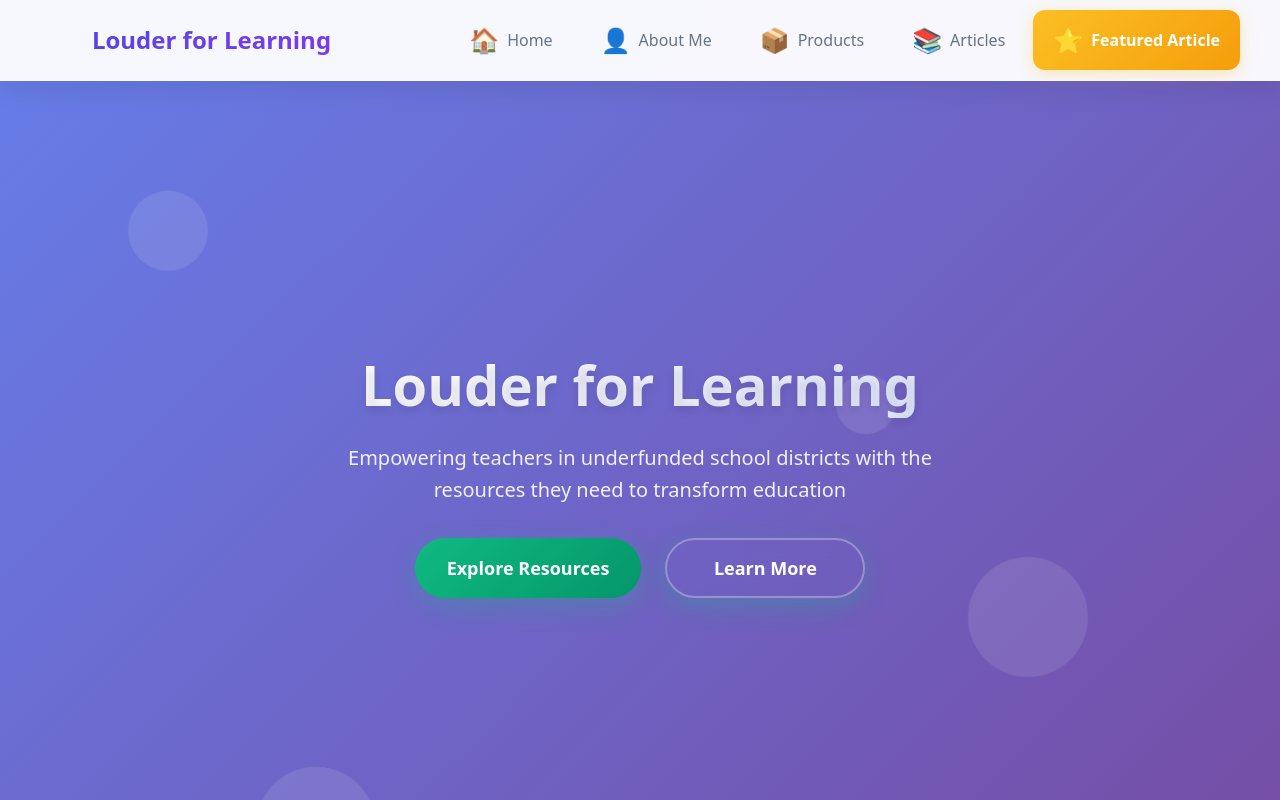
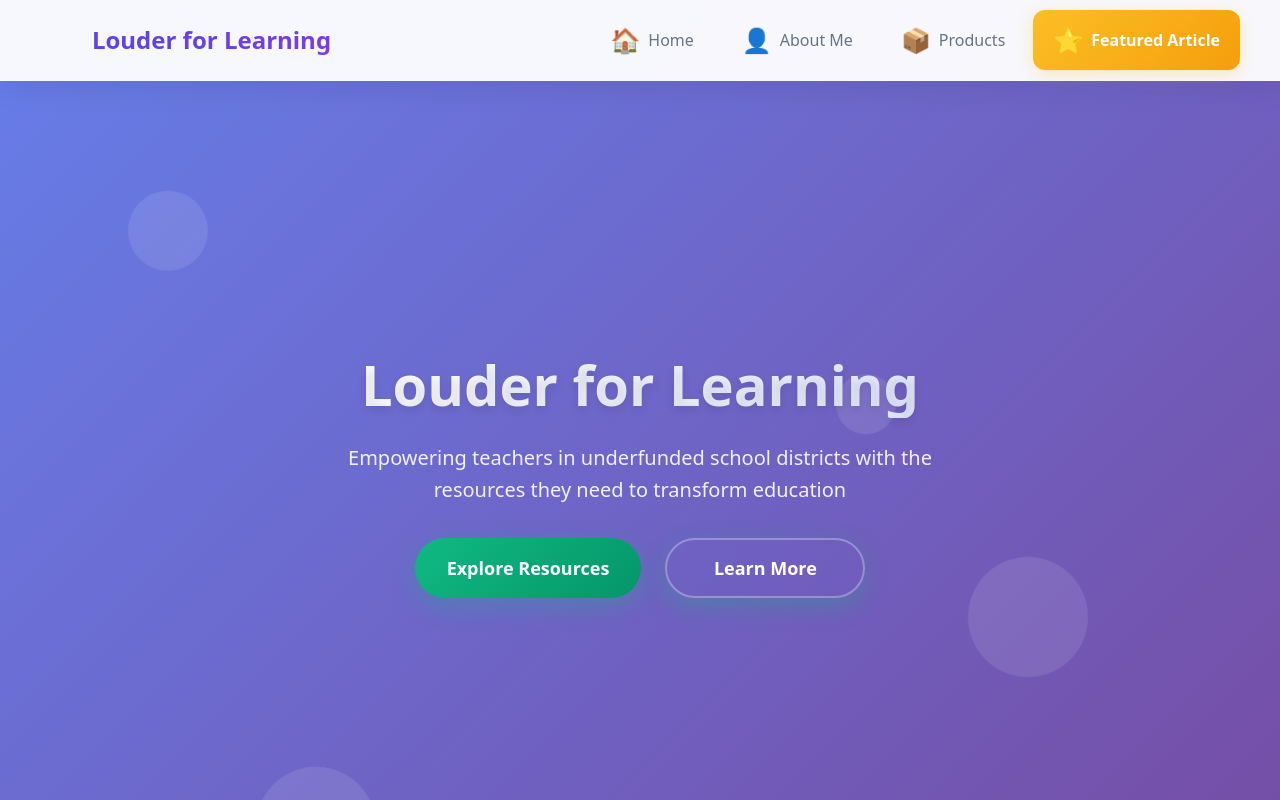
Before and after one commit to ayush-db/louder-for-learning, a React (Vite) app in the folder frontend/: page / in a window 1280 px wide. Built offline with nearby package versions, Linux system fonts and the light colour scheme.

Commit message:
updated start of 1/4/26

```diff
--- a/frontend/src/navbar.jsx
+++ b/frontend/src/navbar.jsx
@@ -52,12 +52,6 @@ const Navbar = () => {
                             </Link>
                         </li>
                         <li className="navbar-item">
-                            <Link to="/articles" className="navbar-link" onClick={() => setIsOpen(false)}>
-                                <span className="link-icon">📚</span>
-                                Articles
-                            </Link>
-                        </li>
-                        <li className="navbar-item">
                             <Link to="/articles/article1" className="navbar-link featured" onClick={() => setIsOpen(false)}>
                                 <span className="link-icon">⭐</span>
                                 Featured Article
```
